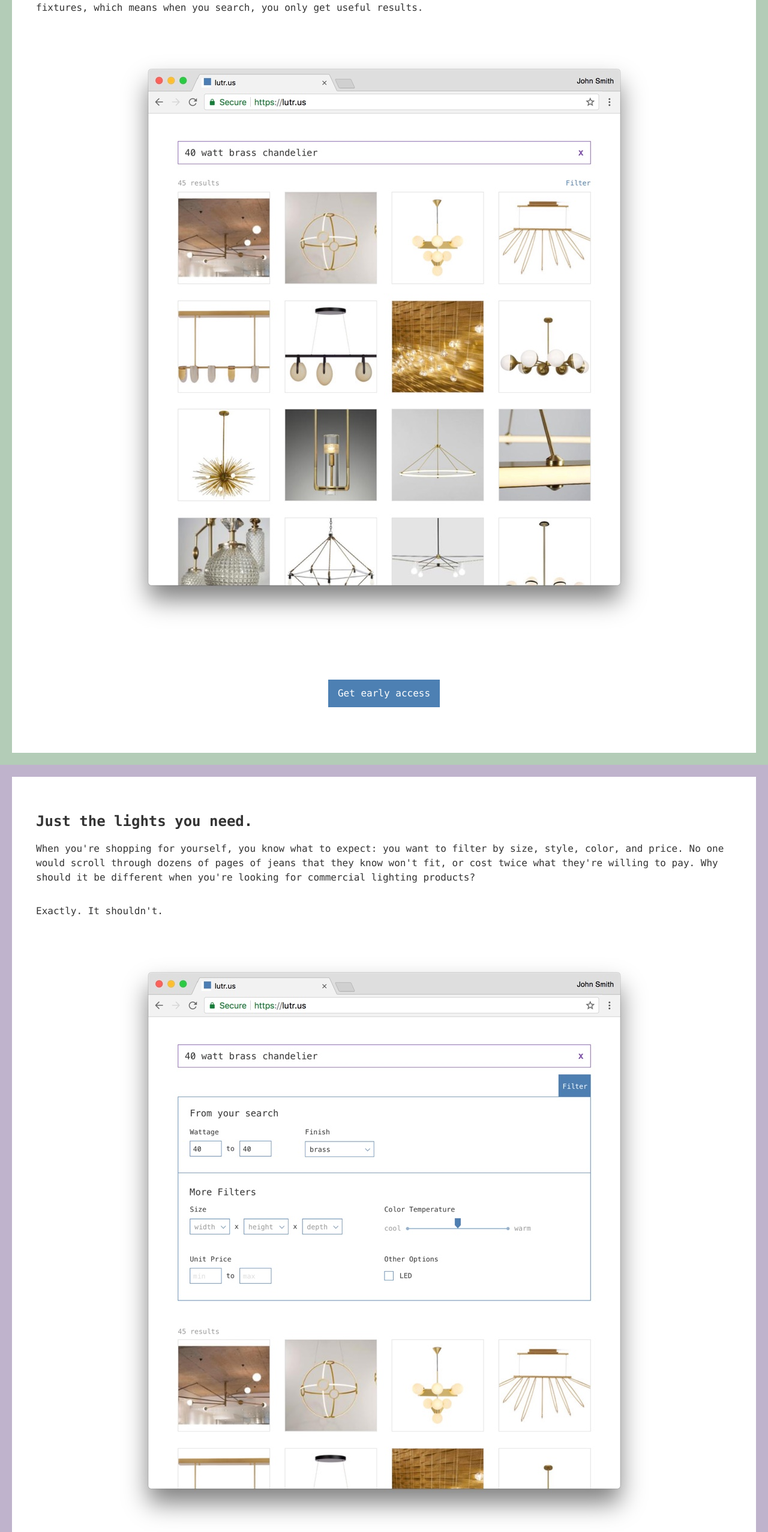
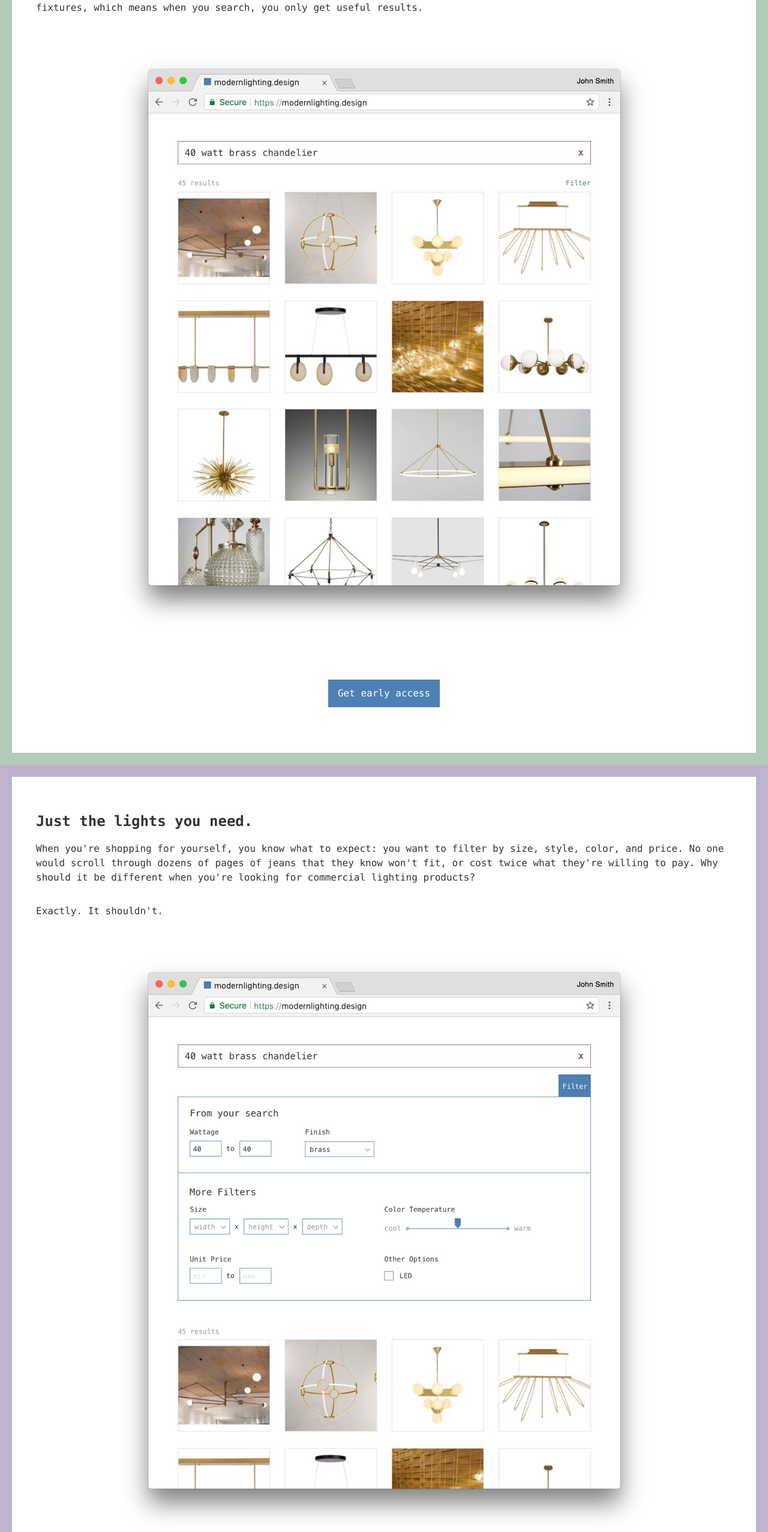
Before and after one commit to chadlavi/lutrus, a plain HTML site: page site/index.html in a window 1280 px wide. Shown: the part 1031-3585 px from the top of the page at 60% size. Drawn offline with Linux system fonts and the light colour scheme.

Commit message:
fix screenshots

```diff
--- a/site/index.html
+++ b/site/index.html
@@ -53,7 +53,7 @@
 				<h2>Intelligent keyword search</h2>
 				<p>We've all done it: you go to google and type in some keywords, then start digging through the results. A couple hours later, maybe you found a fixture&mdash;or maybe you just wasted an hour.</p>
 				<p>That seems like a big waste of time to us. Lutrus is a search engine specifically for modern architectural lighting fixtures, which means when you search, you only get useful results.</p>
-				<p><img src="search-example.jpg"></p>
+				<p><img src="search-modernlightingdesign.jpg"></p>
 				<p class="centered"><a class="button cta space-all" href="#mc_embed_signup" id="searchsectionsignup">Get early access</a></p>
 			</div>
 		</div>
@@ -62,7 +62,7 @@
 				<h2>Just the lights you need.</h2>
 				<p>When you're shopping for yourself, you know what to expect: you want to filter by size, style, color, and price. No one would scroll through dozens of pages of jeans that they know won't fit, or cost twice what they're willing to pay. Why should it be different when you're looking for commercial lighting products?</p>
 				<p>Exactly. It shouldn't.</p>
-				<p><img src="filter-example.jpg"></p>
+				<p><img src="filter-modernlightingdesign.jpg"></p>
 				<p>modernlighting.design lets you filter down to just, say, warm ceiling lights under $100, or LED trimless cans that have a 4" minimum depth.</p>
 				<p class="centered"><a href="#mc_embed_signup" class="button cta space-all" id="filtersectionsignup">Get early access</a></p>
 			</div>
```
Also changed, not shown: site/filter-example.jpg (deleted), site/filter-modernlightingdesign.jpg (added), site/search-example.jpg (deleted), site/search-modernlightingdesign.jpg (added).
